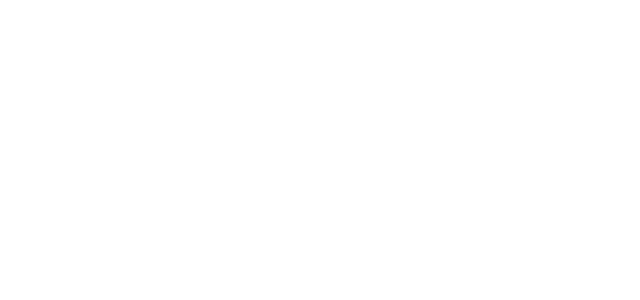
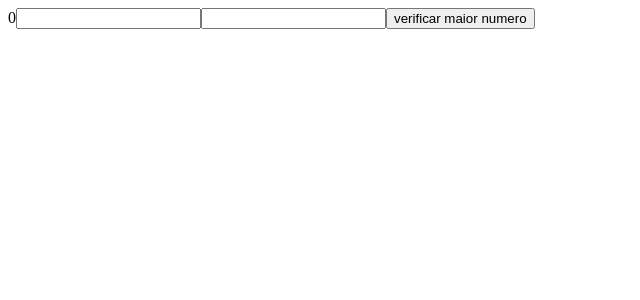
Before and after one commit to Gabriel200395/state, a React (Create React App) app: page / in a window 1280 px wide. Shown: the top 300 px of the page, without its empty margins (0-640 px from the left). Built offline with nearby package versions, Linux system fonts and the light colour scheme.

Commit message:
resolvendo o primeiro exercicio

```diff
--- a/src/ExerciciosDecisao/Ex01.js
+++ b/src/ExerciciosDecisao/Ex01.js
@@ -1,5 +1,31 @@
+import { useState } from "react";
+
 function Ex01() {
-  return <div />;
+  const [numero1, setNumero1] = useState("");
+  const [numero2, setNumero2] = useState("");
+  const [resultado, setResultado] = useState(0);
+
+  function vericarMaior() {
+    (+numero1 > +numero2 && setResultado(numero1)) ||
+      (+numero2 > +numero1 && setResultado(numero2));
+  }
+
+  return (
+    <div>
+      {resultado}
+      <input
+        type="number"
+        value={numero1}
+        onChange={({ target }) => setNumero1(target.value)}
+      />
+      <input
+        type="number"
+        value={numero2}
+        onChange={({ target }) => setNumero2(target.value)}
+      />
+      <button onClick={vericarMaior}>verificar maior numero</button>
+    </div>
+  );
 }
 
 export default Ex01;
```
